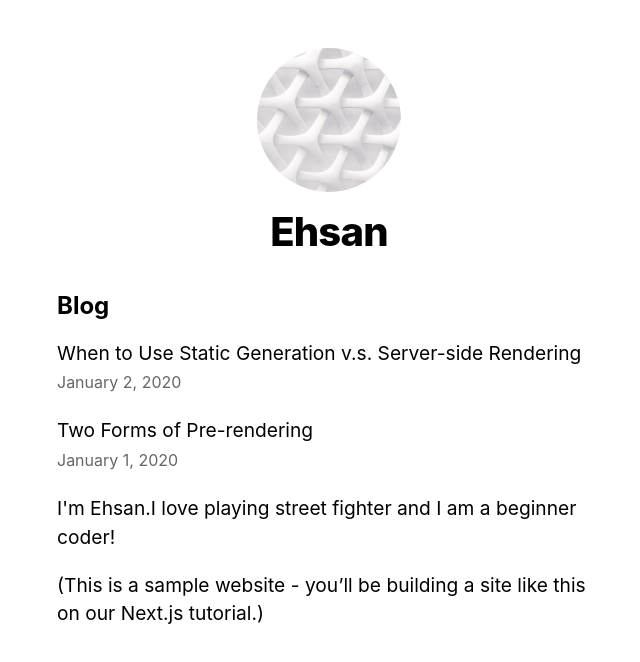
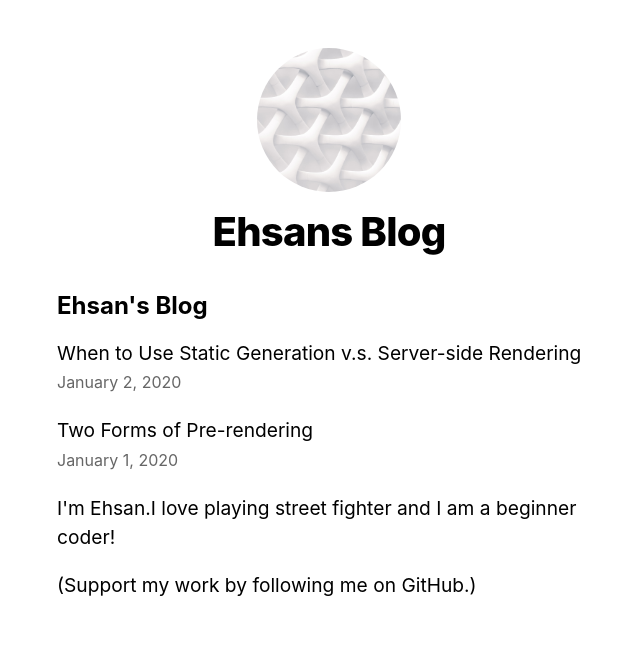
Before and after one commit to BanglaSky/nextjs-blog, a Next.js app: page / in a window 1280 px wide. Shown: the top 662 px of the page, without its empty margins (311-951 px from the left). Built offline with nearby package versions, Linux system fonts and the light colour scheme.

Commit message:
changetitle

```diff
--- a/components/layout.js
+++ b/components/layout.js
@@ -4,7 +4,7 @@ import styles from './layout.module.css'
 import utilStyles from '../styles/utils.module.css'
 import Link from 'next/link'
 
-const name = 'Ehsan'
+const name = 'Ehsans Blog'
 export const siteTitle = 'Next.js Sample Website'
 
 export default function Layout({ children, home }) {
--- a/pages/index.js
+++ b/pages/index.js
@@ -20,7 +20,7 @@ export default function Home({ allPostsData }) {
         <title>{siteTitle}</title>
       </Head>
 <section className={`${utilStyles.headingMd} ${utilStyles.padding1px}`}>
-        <h2 className={utilStyles.headingLg}>Blog</h2>
+        <h2 className={utilStyles.headingLg}>Ehsan's Blog</h2>
         <ul className={utilStyles.list}>
           {allPostsData.map(({ id, date, title }) => (
             <li className={utilStyles.listItem} key={id}>
@@ -36,8 +36,8 @@ export default function Home({ allPostsData }) {
         </ul>
         <p>I'm Ehsan.I love playing street fighter and I am a beginner coder!</p>
         <p>
-          (This is a sample website - you’ll be building a site like this on{' '}
-          <a href="https://nextjs.org/learn">our Next.js tutorial</a>.)
+          (Support my work by following me on{' '}
+          <a href="https://github.com/BanglaSky">GitHub</a>.)
         </p>
       </section>
     </Layout>
```
